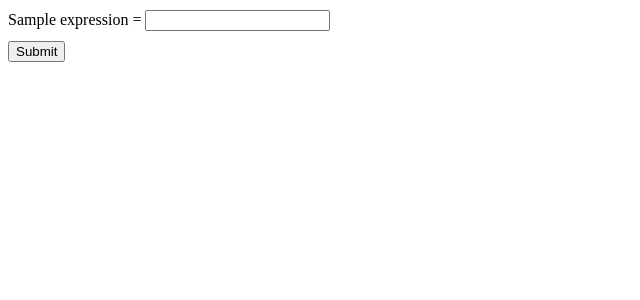
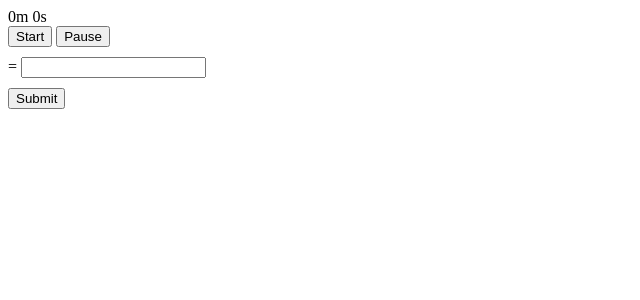
Before and after one commit to colinfrankb/math-pomodoro, a Flask app: template templates/exercise.html in a window 1280 px wide. Shown: the top 300 px of the page, without its empty margins (0-640 px from the left). Run offline with Flask 2, Linux system fonts and the light colour scheme; the template is opened without the code that fills it: most values are stand-ins (such as "Sample title", 1, 10 or a date in 2020); some libraries are stand-ins or nearby versions.

Commit message:
added timer to exercise

```diff
--- a/templates/exercise.html
+++ b/templates/exercise.html
@@ -22,8 +22,14 @@
       .wrong {
         color: rgb(180, 36, 36);
       }
+
+      .expression {
+        display: none;
+      }
     </style>
     <script>
+      var secondsElapsed = 0;
+      var intervalId;
 
       function loadPreviousExerciseMarks() {
         for (var i = 0; i < localStorage.length; i++){
@@ -36,6 +42,7 @@
       }
 
       function evaluateExercise() {
+        clearInterval(intervalId);
         var exercise_timestamp = $("[name='exercise_timestamp']").val();
         var questions = $(".question");
         var mark_total = questions.length;
@@ -57,7 +64,8 @@
 
         var exercise_mark = {
           "correct": mark_correct,
-          "total": mark_total
+          "total": mark_total,
+          "seconds_elapsed": secondsElapsed
         };
 
         renderExerciseMark(exercise_timestamp, exercise_mark);
@@ -78,7 +86,8 @@
 
         var result_el = $("<li class=\"exercise-mark\">");
         result_el.attr("data-exercise-timestamp", exercise_timestamp);
-        result_el.html([ exercise_mark["correct"], exercise_mark["total"] ].join(" / "));
+        var mark = [ exercise_mark["correct"], exercise_mark["total"] ].join(" / ");
+        result_el.html(mark + " (" + getTimerText(exercise_mark["seconds_elapsed"]) + ") ");
         if (exercise_mark["correct"] == exercise_mark["total"])
         {
           result_el.addClass("fullmarks");
@@ -94,18 +103,46 @@
         }
       }
 
+      function startExercise() {
+        timer = $("#timer");
+
+        intervalId = setInterval(function() {
+          secondsElapsed++;
+          timer.html(getTimerText(secondsElapsed));
+        }, 1000);
+
+        $(".expression").show();
+      }
+
+      function getTimerText(secondsElapsed) {
+        var minutes = Math.floor(secondsElapsed / 60);
+        var seconds = Math.floor(secondsElapsed % 60);
+
+        return minutes + "m " + seconds + "s ";
+      }
+
+      function pauseExercise() {
+
+      }
+
       $(document).ready(function() {
         loadPreviousExerciseMarks();
+        $("#timer").html(getTimerText(secondsElapsed));
       });
 
     </script>
 </head>
 <body>
+  <div class="exercise-timer">
+    <div id="timer"></div>
+    <button id="start_exercise" onclick="startExercise()">Start</button>
+    <button id="pause_exercise" onclick="pauseExercise()">Pause</button>
+  </div>
   <div class="exercise">
     <input type="hidden" name="exercise_timestamp" value="{{ exercise.timestamp }}" />
   {% for question in exercise.questions %}
     <div class="question">
-      <span>{{ question.expression }} = </span>
+      <span class="expression">{{ question.expression }}</span> =
       <input type="text" name="{{ question.id }}" class="proposition" />
       <input type="hidden" value="{{ question.answer }}" class="answer" />
       <span class="question-result"></span>
```
